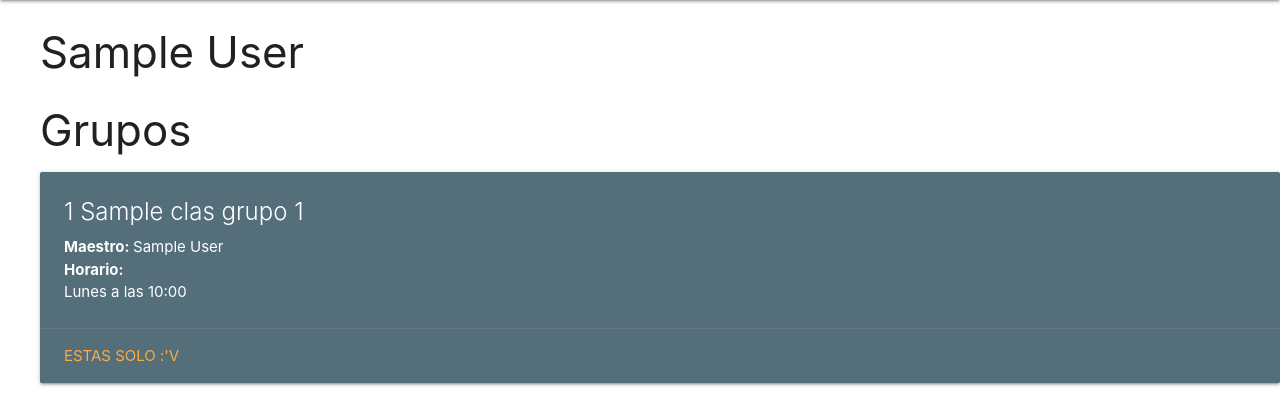
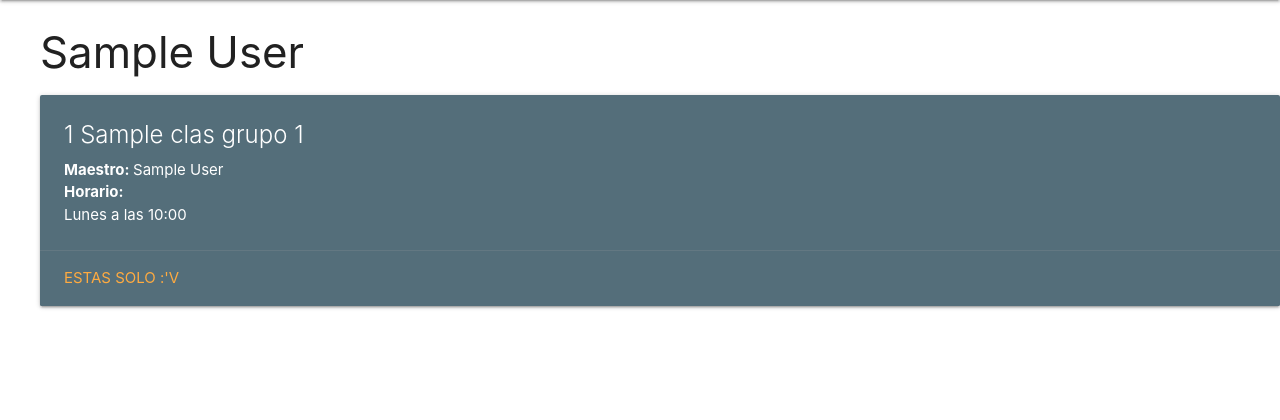
Before and after one commit to alifelan/shareSchedule, a Django app: page /student/1/ in a window 1280 px wide. Shown: the part 64-484 px from the top of the page. Run offline with Django 3.2, Linux system fonts and the light colour scheme; tables that the repository leaves empty hold one stand-in row (values such as "Sample post").

Commit message:
Modified student_details

```diff
--- a/schedules/templates/schedules/student_detail.html
+++ b/schedules/templates/schedules/student_detail.html
@@ -1,8 +1,6 @@
 {% extends "schedules/base.html" %}
 {% block content %}
   <h3>{{ student }}</h3>
-
-  <h3>Grupos</h3>
   {% for group in groups %}
     <div class="card blue-grey darken-1">
       <div class="card-content white-text">
```
